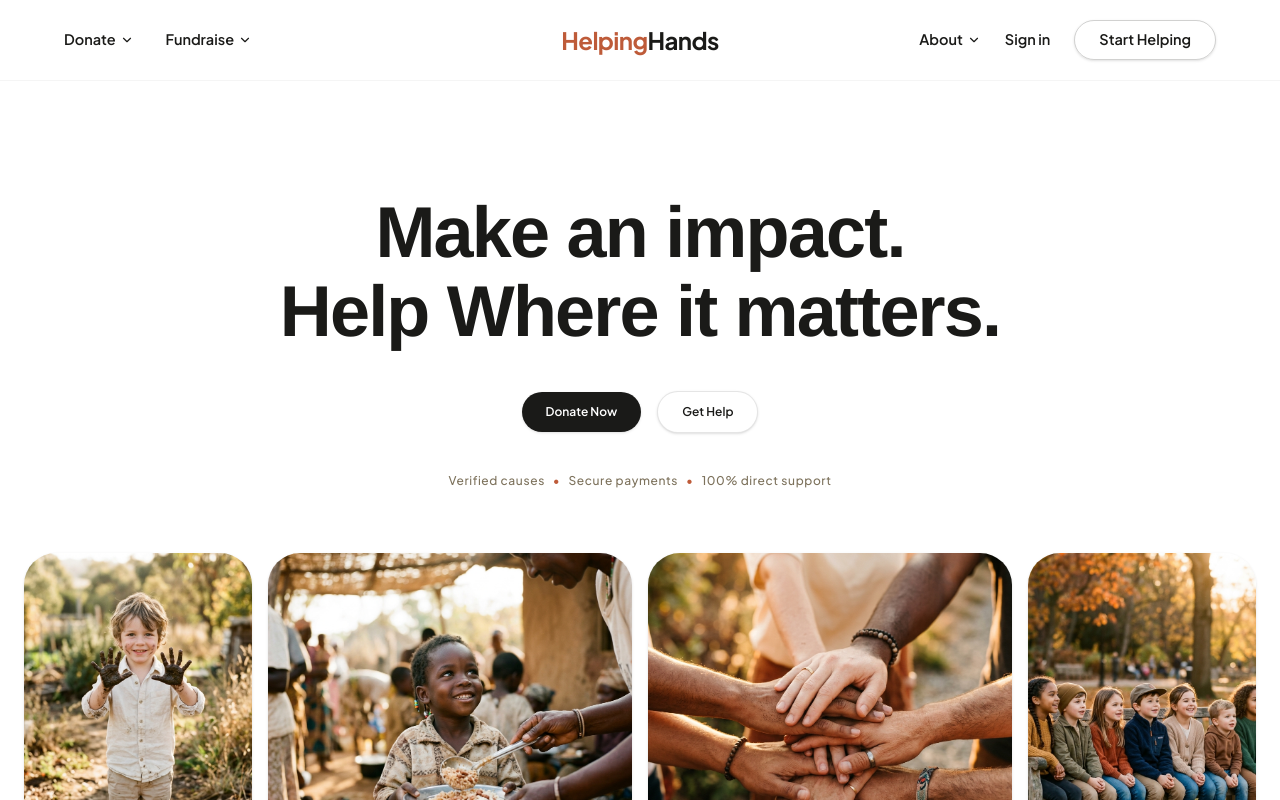
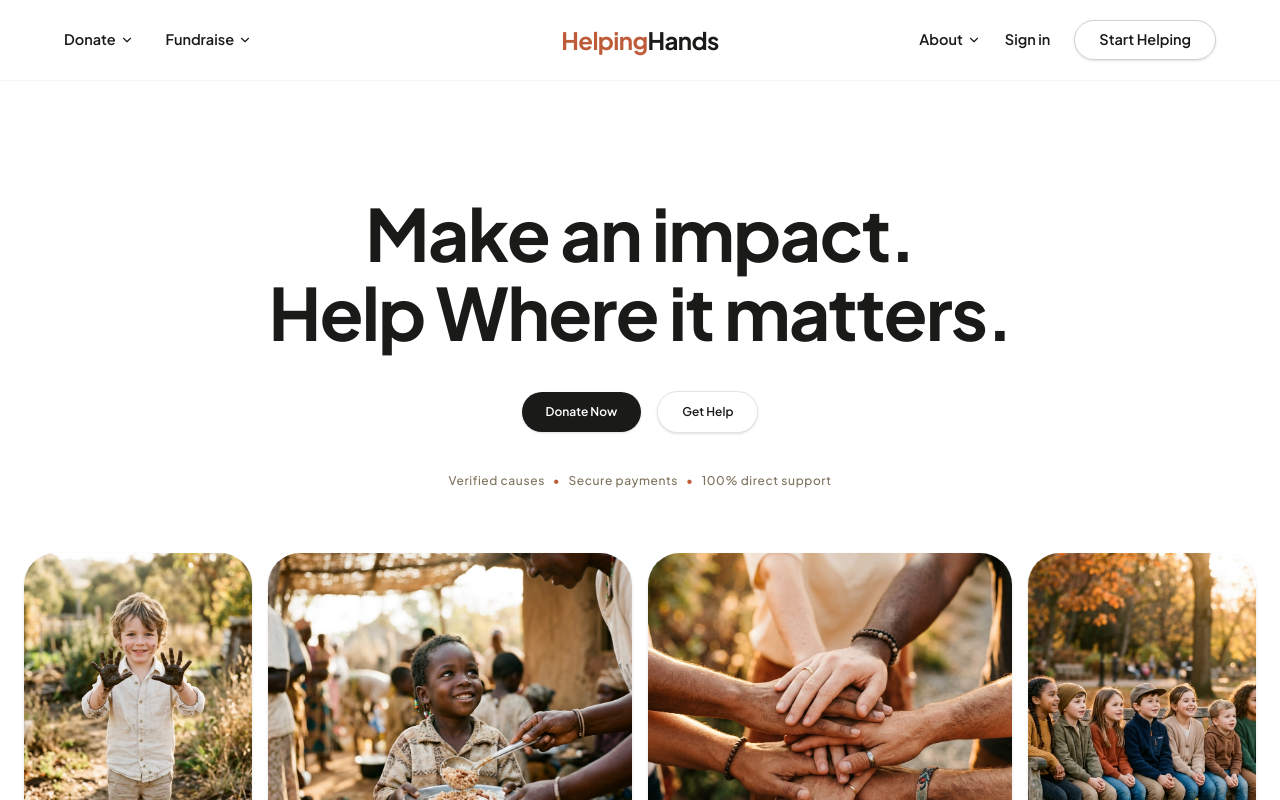
Before and after one commit to adinahawaldar/helping-hands, a React (Vite) app: page / in a window 1280 px wide. Shown: the top 800 px of the page. Built offline with nearby package versions, Linux system fonts and the light colour scheme.

Commit message:
style: set global heading font to bold geometric sans-serif

```diff
--- a/src/index.css
+++ b/src/index.css
@@ -14,7 +14,7 @@ html {
   --color-brand-charcoal: #1A1A18;
   --color-brand-brown: #5C5549;
 
-  --font-serif: "Helvetica World", "Helvetica Neue", Helvetica, Arial, sans-serif;
+  --font-serif: "Plus Jakarta Sans", "Inter", sans-serif;
   --font-sans: "Plus Jakarta Sans", "Inter", sans-serif;
 }
 
```
